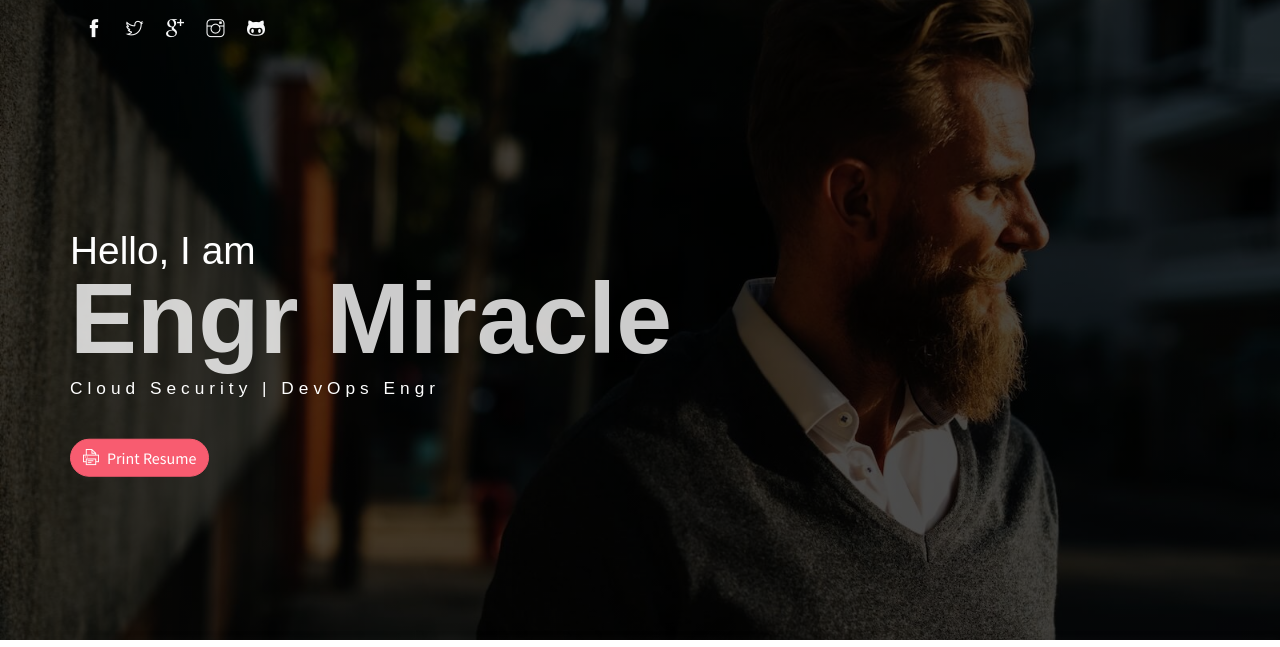
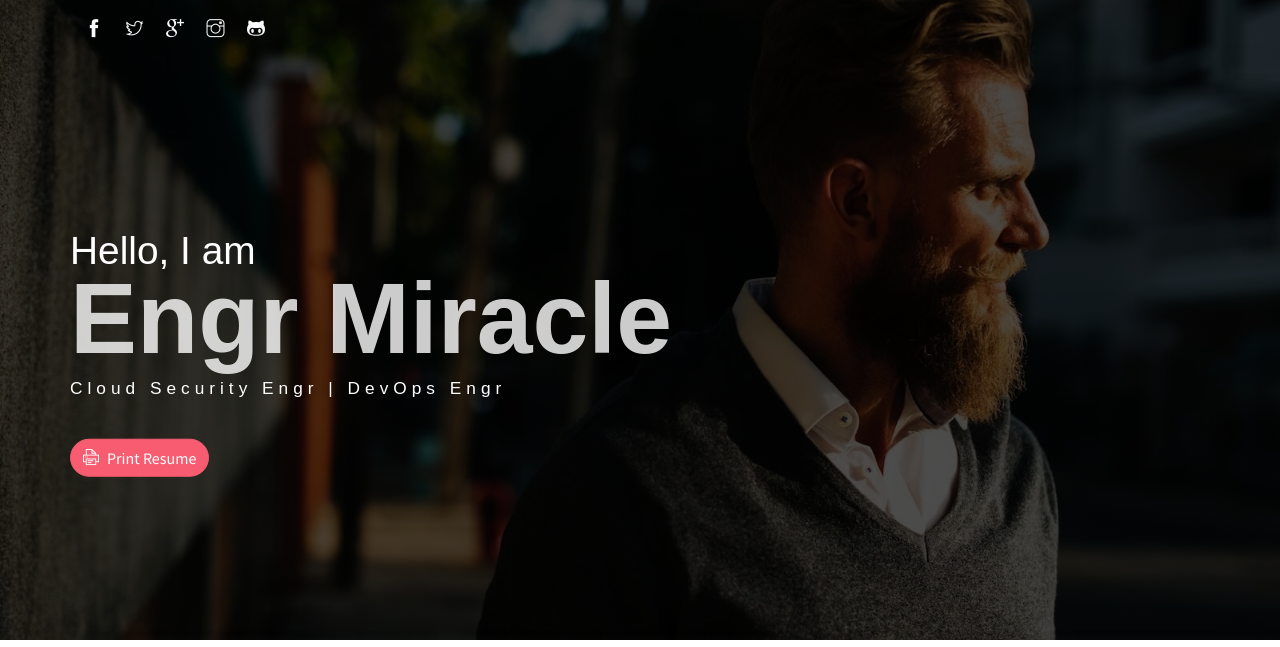
Before and after one commit to Miracleceze/site, a plain HTML site: page index.html in a window 1280 px wide. Shown: the top 647 px of the page. Drawn offline with Linux system fonts and the light colour scheme; some packages are replaced by stand-ins of ours.

Commit message:
added engr file

```diff
--- a/index.html
+++ b/index.html
@@ -25,7 +25,7 @@
             <div class="header-content">
                 <h4 class="header-subtitle" >Hello, I am</h4>
                 <h1 class="header-title">Engr Miracle</h1>
-                <h6 class="header-mono" >Cloud Security | DevOps Engr</h6>
+                <h6 class="header-mono" >Cloud Security Engr | DevOps Engr</h6>
                 <button class="btn btn-primary btn-rounded"><i class="ti-printer pr-2"></i>Print Resume</button>
             </div>
         </div>
```
